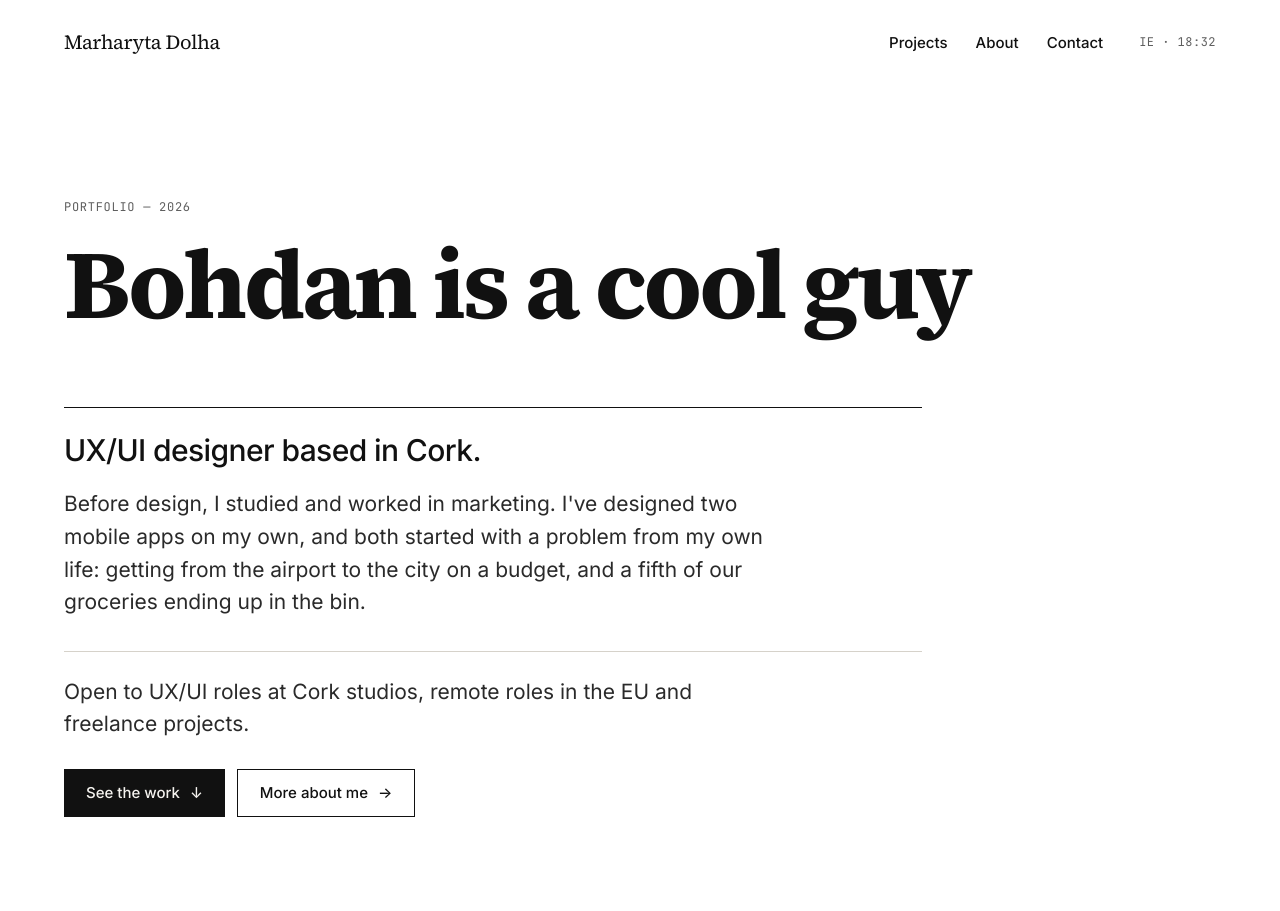
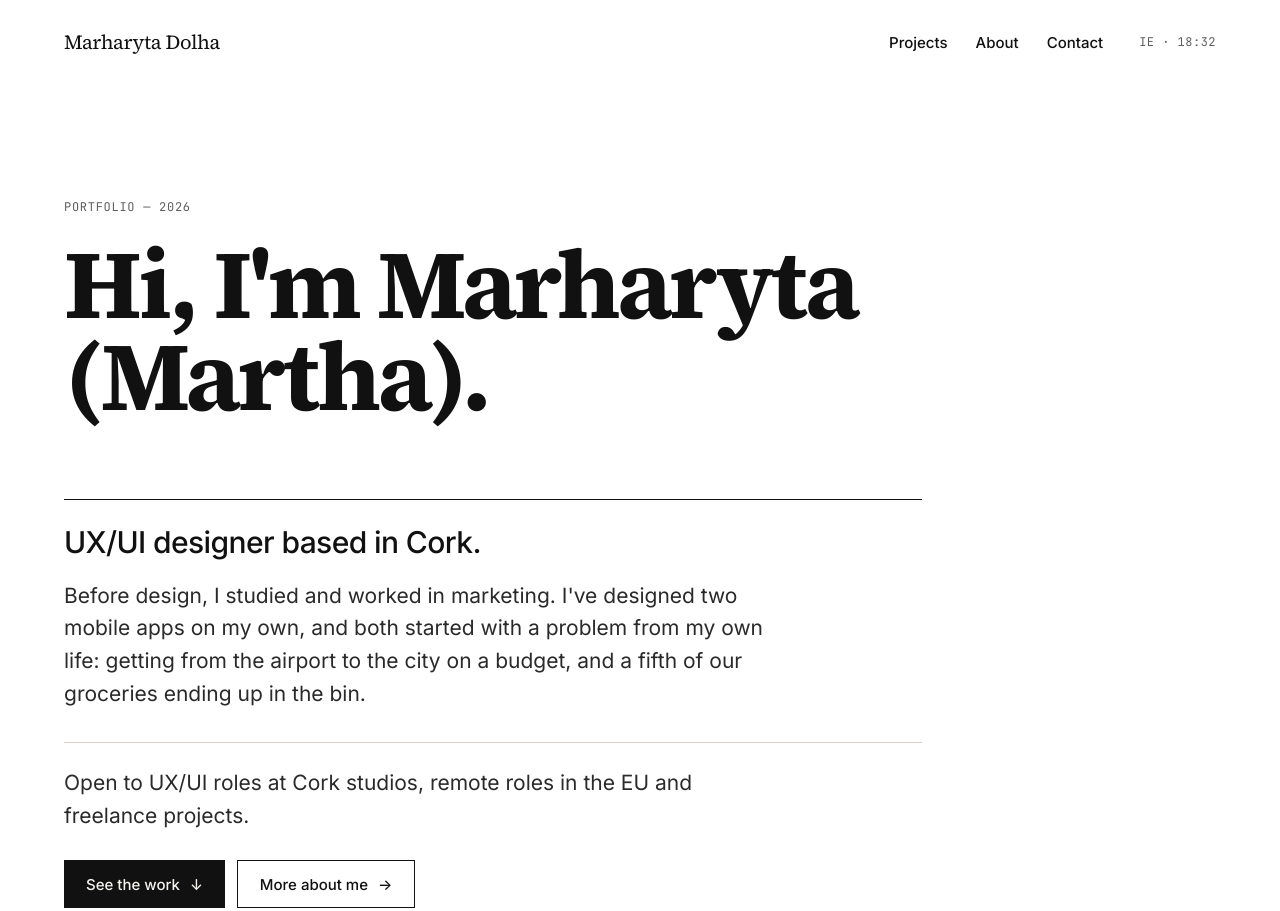
Before and after one commit to marharyta271/portfolio, a plain HTML site: page index.html in a window 1280 px wide. Shown: the top 911 px of the page. Drawn offline with Linux system fonts and the light colour scheme.

Commit message:
Revert test title and heading changes
Co-Authored-By: Claude Opus 5.5 <noreply@anthropic.com>

```diff
--- a/index.html
+++ b/index.html
@@ -48,7 +48,7 @@ img, video { max-width: 100%; }
 
 <section id="about-me" aria-labelledby="intro-title" style="display: flex; flex-direction: column; padding: clamp(64px, 9vw, 128px) 0 clamp(80px, 10vw, 136px);">
 <p style="margin: 0 0 24px; font-family: 'JetBrains Mono', ui-monospace, monospace; font-size: 12px; letter-spacing: 0.06em; text-transform: uppercase; color: #5E5E5E;">Portfolio — 2026</p>
-<h1 id="intro-title" style="margin: 0; font-family: 'Source Serif 4', Georgia, serif; font-weight: 700; font-size: clamp(56px, 7.6vw, 108px); line-height: 0.94; letter-spacing: -0.035em;">Bohdan is a cool guy</h1>
+<h1 id="intro-title" style="margin: 0; font-family: 'Source Serif 4', Georgia, serif; font-weight: 700; font-size: clamp(56px, 7.6vw, 108px); line-height: 0.94; letter-spacing: -0.035em;">Hi, I'm Marharyta (Martha).</h1>
 <div style="display: grid; grid-template-columns: repeat(12, minmax(0, 1fr)); column-gap: 24px; margin-top: clamp(48px, 6vw, 80px);">
 <div style="grid-column: 1 / span 9; display: flex; flex-direction: column; gap: 20px; padding: 24px 0 32px; border-top: 1px solid #111111;">
 <p style="margin: 0; font-size: clamp(24px, 2.4vw, 30px); line-height: 1.2; font-weight: 500; letter-spacing: -0.02em;">UX/UI designer based in Cork.</p>
```
